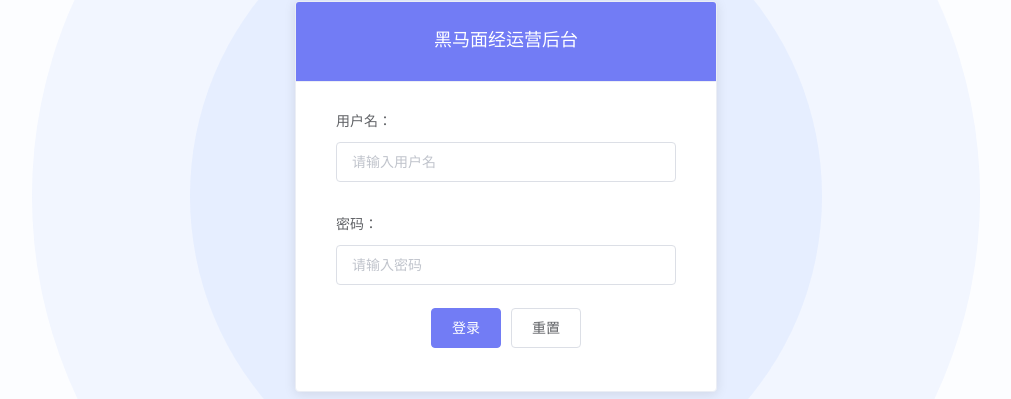
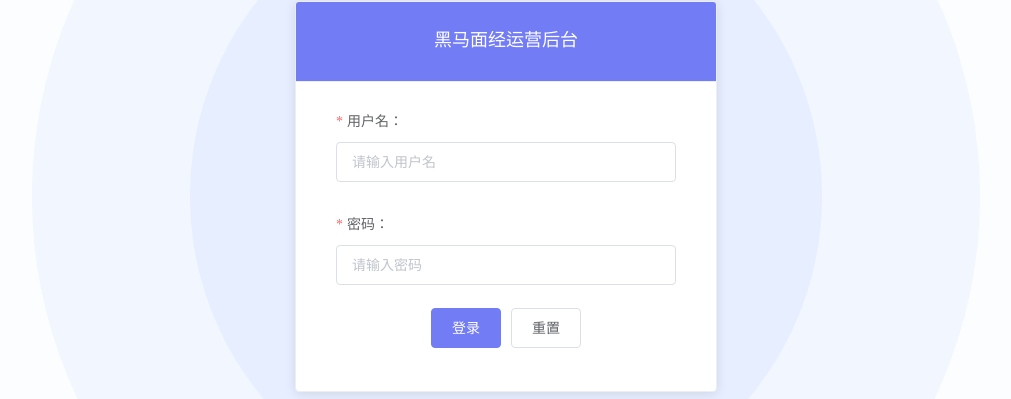
Before and after one commit to tkoacc/mianjing_pc_eleui_vue2, a Vue app: page /#/login in a window 1280 px wide. Shown: the part 212-611 px from the top of the page, without its empty margins (134-1145 px from the left). Built offline with nearby package versions, Linux system fonts and the light colour scheme.

Commit message:
Validation

```diff
--- a/src/views/login/index.vue
+++ b/src/views/login/index.vue
@@ -2,19 +2,20 @@
   <div class="login-page">
     <el-card>
       <template #header> 黑马面经运营后台 </template>
-      <el-form ref="form" :model="form">
-        <el-form-item label="用户名：">
+      <!-- 表单校验 -->
+      <el-form ref="form" :model="form" :rules="rules">
+        <el-form-item label="用户名：" prop="username">
           <el-input
             placeholder="请输入用户名"
             v-model="form.username"
           ></el-input>
         </el-form-item>
-        <el-form-item label="密码：">
+        <el-form-item label="密码：" prop="password">
           <el-input placeholder="请输入密码" v-model="form.password"></el-input>
         </el-form-item>
         <el-form-item class="tc">
-          <el-button type="primary">登录</el-button>
-          <el-button>重置</el-button>
+          <el-button type="primary" @click="login">登录</el-button>
+          <el-button @click="reset">重置</el-button>
         </el-form-item>
       </el-form>
     </el-card>
@@ -29,7 +30,46 @@ export default {
       form: {
         username: '',
         password: ''
+      },
+      // 校验规则
+      rules: {
+        username: [
+          {
+            required: true,
+            message: '请输入用户名',
+            trigger: ['blur', 'change']
+          },
+          {
+            min: 5,
+            max: 11,
+            message: '长度在 5 到 11 个字符',
+            trigger: ['blur', 'change']
+          }
+        ],
+        password: [
+          {
+            required: true,
+            message: '请输入密码',
+            trigger: ['blur', 'change']
+          },
+          {
+            pattern: /^\w{5,10}$/,
+            message: '长度在 5 到 11 个字符',
+            trigger: ['blur', 'change']
+          }
+        ]
       }
+    }
+  },
+  methods: {
+    login() {
+      // 兜底校验，如果校验失败,不会继续往下执行
+      this.$refs.form.validate((valid) => {
+        if (!valid) return false
+      })
+    },
+    reset() {
+      this.$refs.form.resetFields()
     }
   }
 }
```
